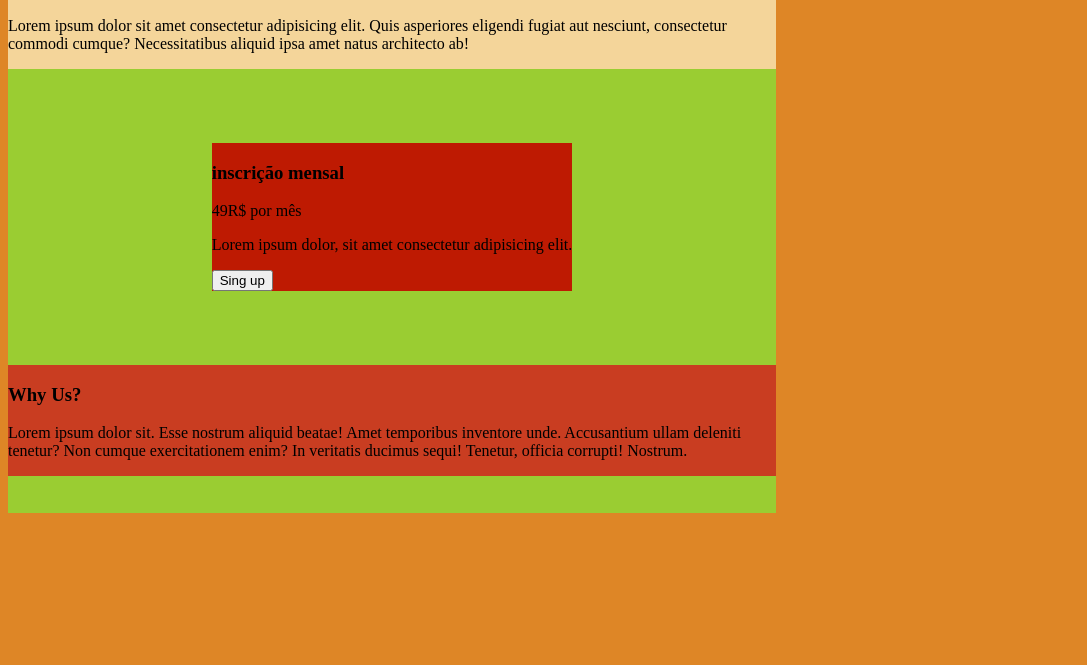
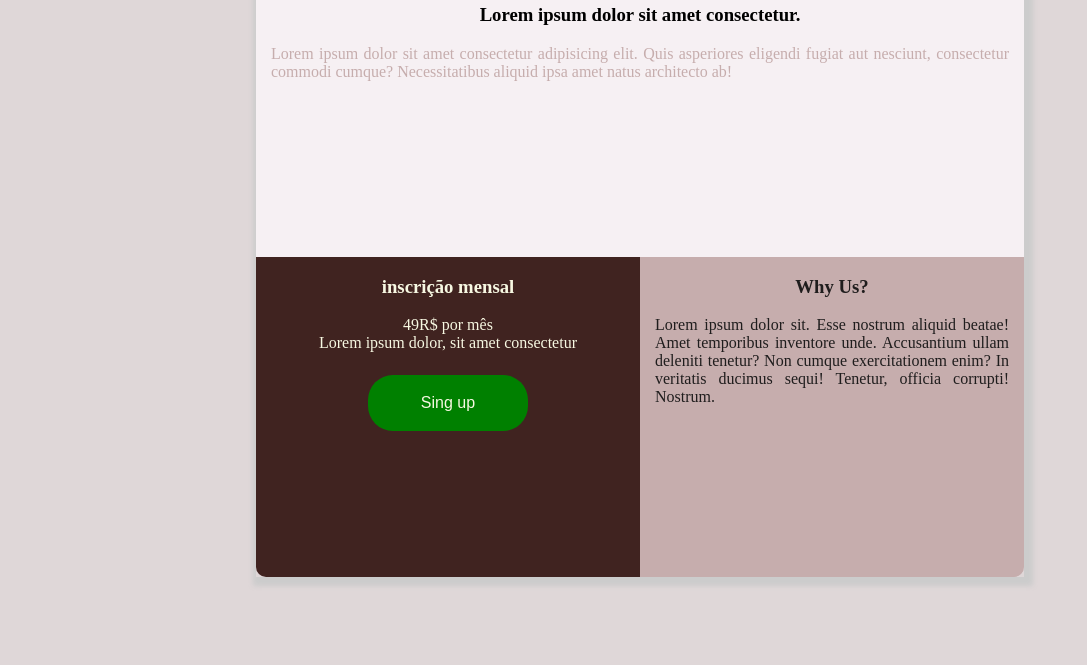
Before and after one commit to RamonAPereira/JoinOurCommunity, a plain HTML site: page index.html in a window 1280 px wide. Shown: the part 135-800 px from the top of the page, without its empty margins (0-1087 px from the left). Drawn offline with Linux system fonts and the light colour scheme.

Commit message:
commit final

```diff
--- a/index.html
+++ b/index.html
@@ -16,7 +16,7 @@
         <section class="sing-up">
             <h3>inscrição mensal</h3>
             <p>49R$ por mês</p>
-            <p>Lorem ipsum dolor, sit amet consectetur adipisicing elit.</p>
+            <p>Lorem ipsum dolor, sit amet consectetur </p>
             <button type="button">Sing up</button>
         </section>
         <section class="why-us">
--- a/style.css
+++ b/style.css
@@ -1,5 +1,7 @@
 body {
-  background-color: #de8626;
+  display: flex;
+  background-color: #dfd7d8;
+  justify-content: center;
 }
 
 main {
@@ -9,14 +11,53 @@ main {
   align-items: center;
   width: 60vw;
   height: 80vh;
-  background-color: yellowgreen;
+  margin-top: 4em;
+  box-shadow: 3px 3px 5px 6px #ccc;
 }
 main .header {
-  background-color: #f4d59a;
+  background-color: #f6f0f3;
+  height: 40vh;
+  border-top-left-radius: 10px;
+  border-top-right-radius: 10px;
+}
+main .header p {
+  color: #c6adad;
 }
 main .sing-up {
-  background-color: #be1a02;
+  background-color: #402320;
+  width: 30vw;
+  height: 40vh;
+  border-bottom-left-radius: 10px;
+  color: #f7f8e2;
+}
+main .sing-up p {
+  text-align: center;
 }
 main .why-us {
-  background-color: #c93d21;
+  background-color: #c6adad;
+  width: 30vw;
+  height: 40vh;
+  border-bottom-right-radius: 10px;
+  color: #1f1d1d;
 }
+p {
+  text-align: justify;
+  margin: 0px 15px 0px 15px;
+}
+section {
+  text-align: center;
+}
+section h1 {
+  color: #402320;
+}
+button {
+  height: 3.5em;
+  width: 10em;
+  background-color: green;
+  border: none;
+  border-radius: 25px;
+  color: #f7f8e2;
+  font-size: 16px;
+  margin-top: 1.4em;
+  text-align: center;
+}
```
